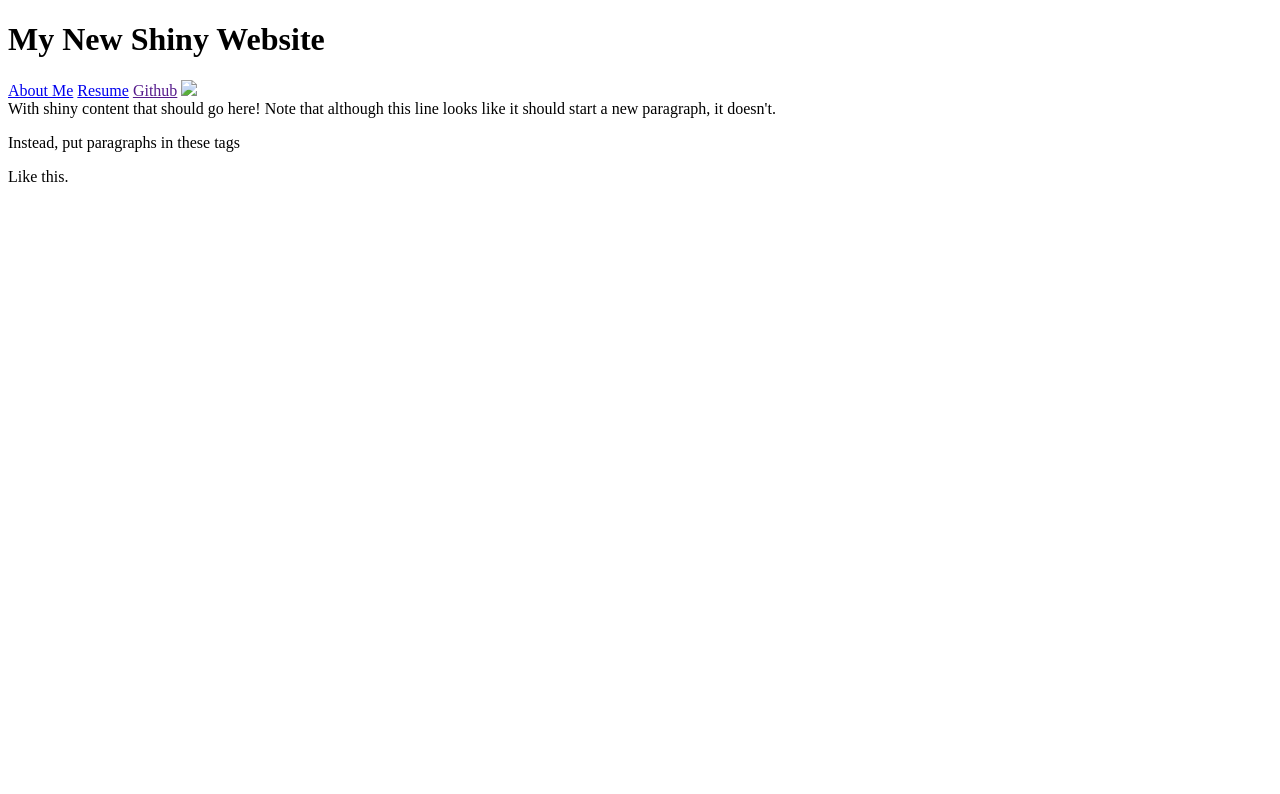
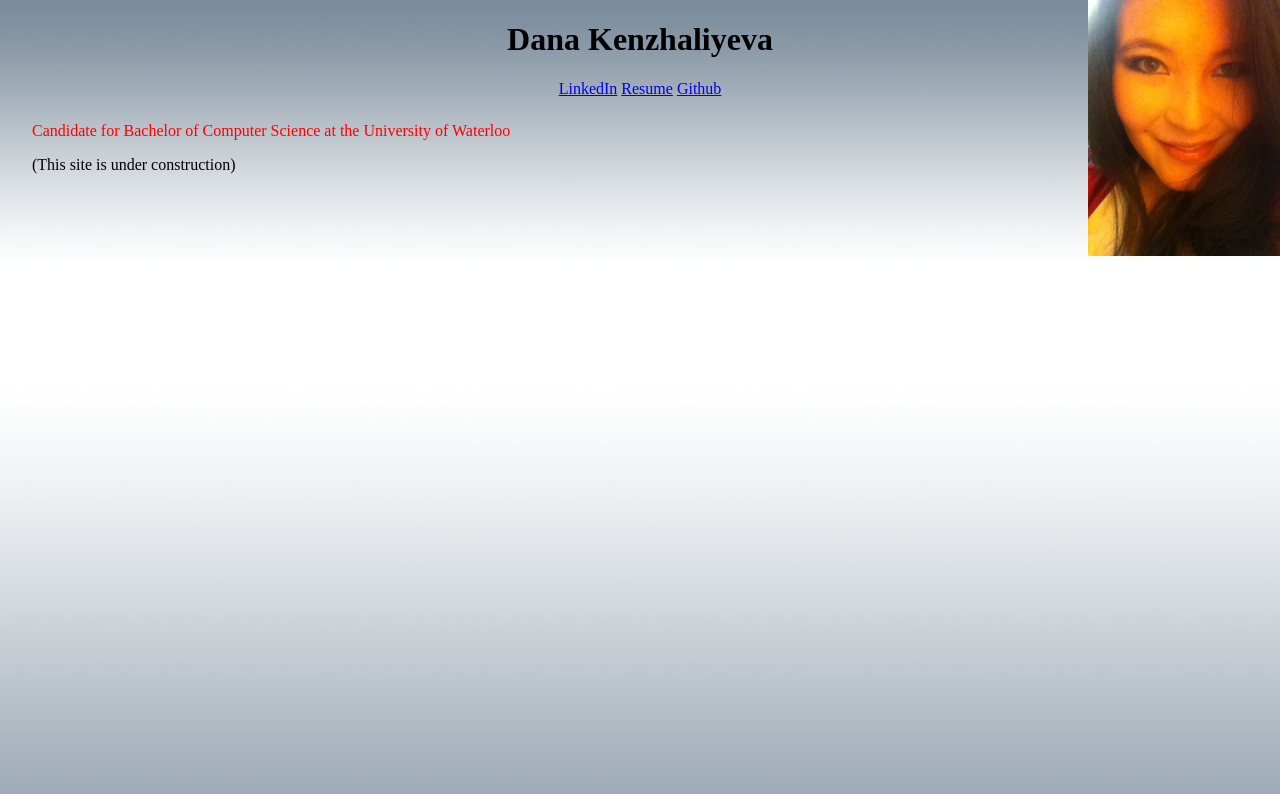
Before and after one commit to wics-uw/learn-to-code, a plain HTML site: page template.html in a window 1280 px wide. Drawn offline with Linux system fonts and the light colour scheme.

Commit message:
a few css changes to the background

```diff
--- a/style.css
+++ b/style.css
@@ -15,5 +15,22 @@
 }
 
 main {
-  padding: 0.5em;
+  padding: 1.5em;
 }
+
+p1 {
+	color: red;
+}
+
+body {
+	background-color: #ffffff;
+	background-image: url("IMG_3602.jpg"), url("background-gradient.jpg");
+	background-repeat: no-repeat, repeat;
+	background-position: right top;
+	background-attachment: ,fixed;
+	background-size: 15%, 100%;
+}
+
+header{
+	text-align: center;
+}
--- a/template.html
+++ b/template.html
@@ -5,27 +5,24 @@
   <title>
     Dana's web
   </title>
-  <!-- <link rel.../> tag goes here. -->
+  <link rel="stylesheet" type="text/css" href="style.css">
 </head>
 <body>
 <header> <!-- stuff that never changes (site name, navigation) -->
-  <h1>My New Shiny Website</h1>
+  <h1>Dana Kenzhaliyeva</h1>
   <div> <!-- navigation section -->
-    <span><a href="about.html">About Me</a></span>
-    <span><a href="resume.html">Resume</a></span>
-    <span><a href="">Github</a></span>
-    <img src = "IMG_3602.jpg"/>
+    <span><a href="https://www.linkedin.com/pub/dana-kenzhaliyeva/45/1aa/340">LinkedIn</a></span>
+    <span><a href="Resume Dana Kenzhaliyeva.pdf">Resume</a></span>
+    <span><a href="https://github.com/dkenzhal">Github</a></span>
+
   </div>
 </header>
 
 <main> <!-- stuff that changes on every page -->
-  With shiny content that should go here!
+  <p1>Candidate for Bachelor of Computer Science at the University of Waterloo </p1>
 
-  Note that although this line looks like it should start a new paragraph,
-  it doesn't.
+  <p>(This site is under construction)</p>
 
-  <p>Instead, put paragraphs in these tags</p>
-  <p>Like this.</p>
 </main>
 
 <footer>
```
Also changed, not shown: IMG_3602.jpg (added), background-gradient.jpg (added), 1 other file.
